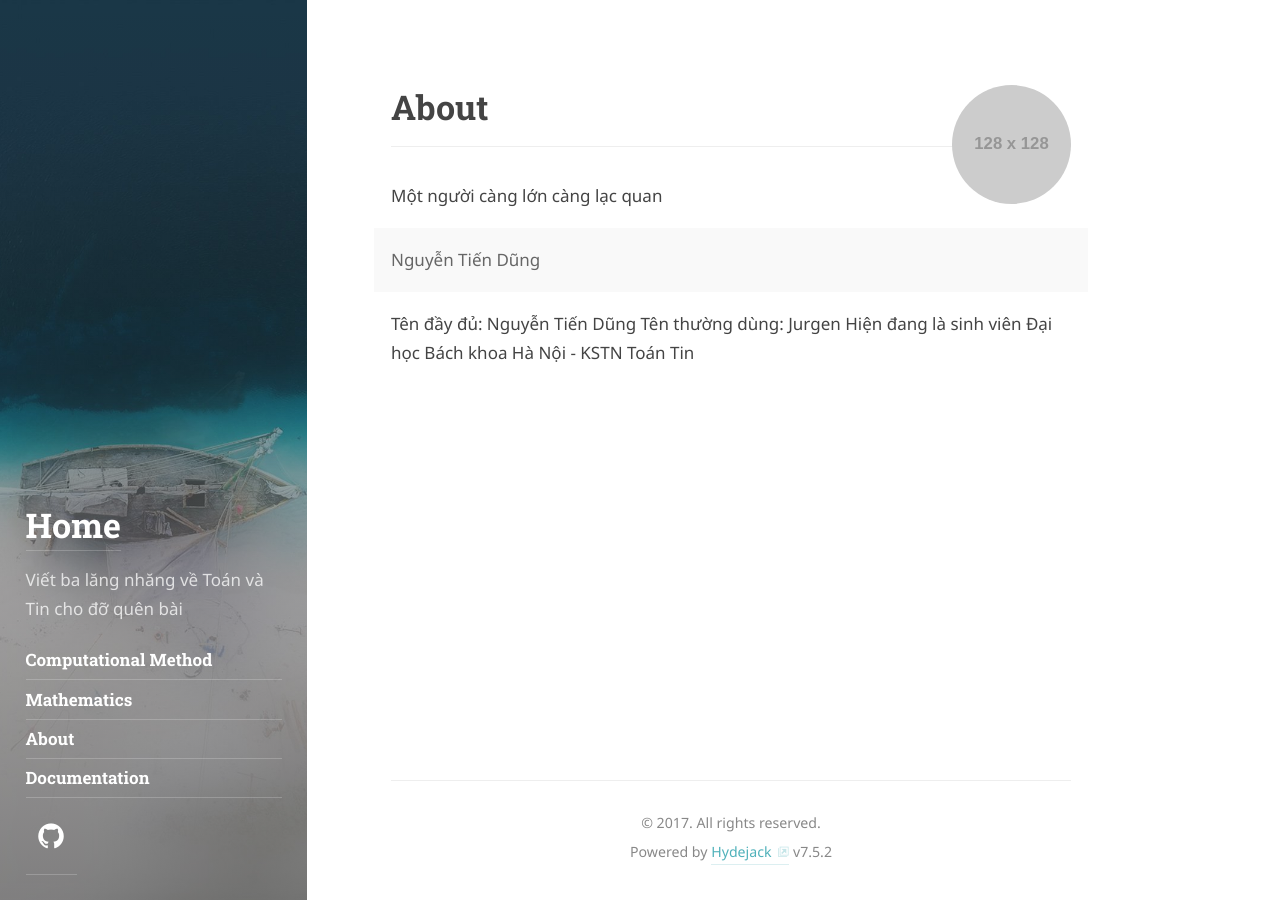
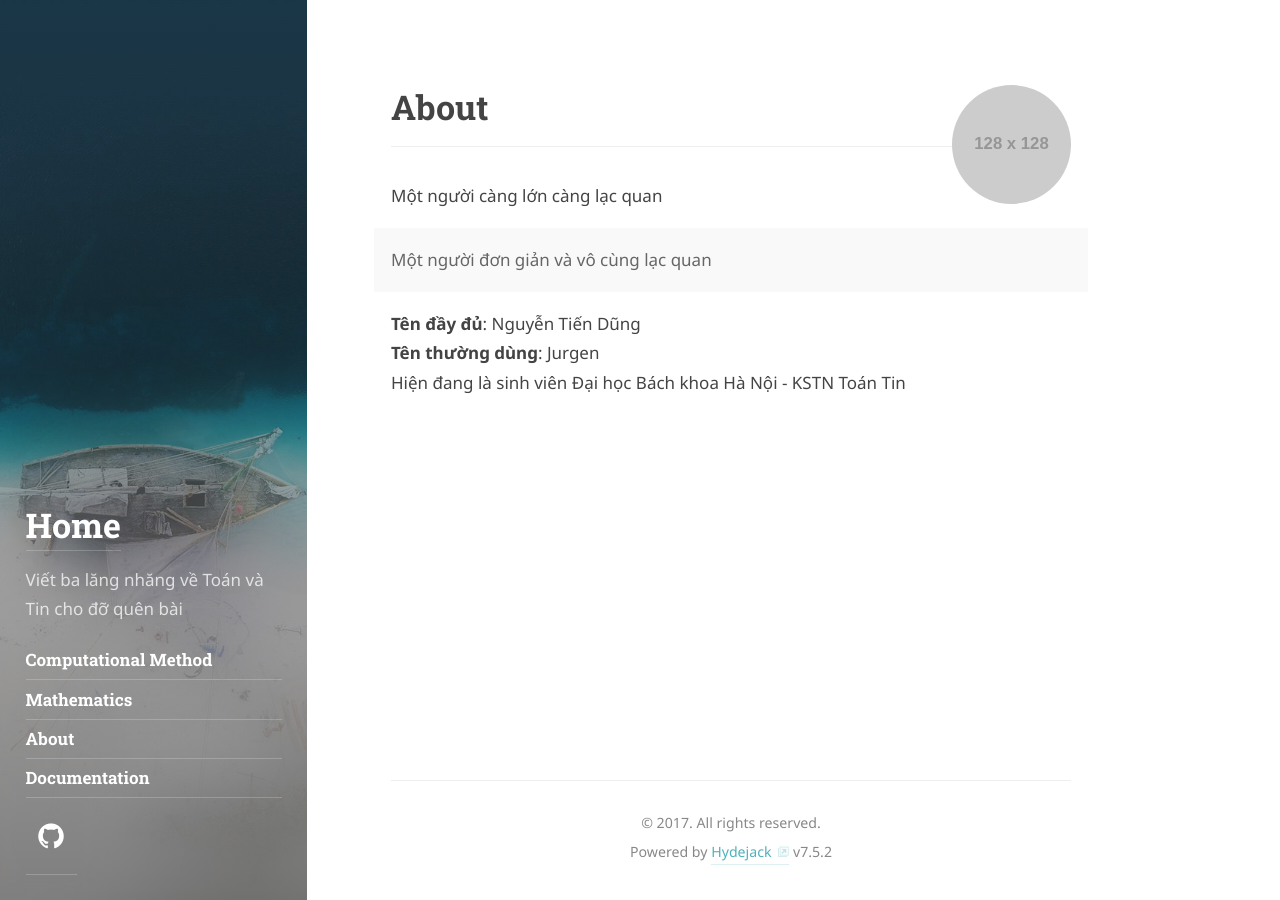
Before and after one commit to jurgendn/old-jurgendn-github-io, a Jekyll site: the page built from about.md, in a window 1280 px wide. Built offline with Jekyll 4.4.1, drawn with Linux system fonts in a browser that asks for light colours; some web fonts are replaced.

Commit message:
Edit about

```diff
--- a/about.md
+++ b/about.md
@@ -2,11 +2,11 @@
 layout: about
 title: About
 description: >
-  Nguyễn Tiến Dũng
+  Một người đơn giản và vô cùng lạc quan
 menu: true
 order: 4
 ---
 
-Tên đầy đủ: Nguyễn Tiến Dũng
-Tên thường dùng: Jurgen
+**Tên đầy đủ**: Nguyễn Tiến Dũng
+**Tên thường dùng**: Jurgen
 Hiện đang là sinh viên Đại học Bách khoa Hà Nội - KSTN Toán Tin
```
